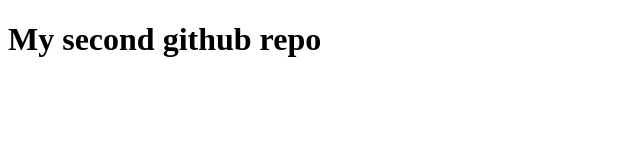
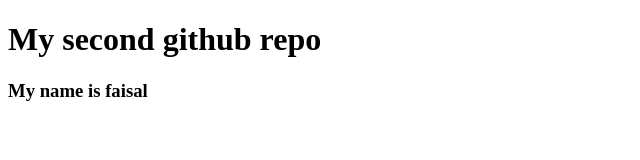
Before and after one commit to mdmahirfaisal/my-second-repo, a plain HTML site: page index.html in a window 1280 px wide. Shown: the whole page, without its empty margins (0-640 px from the left). Drawn offline with Linux system fonts and the light colour scheme.

Commit message:
some update

```diff
--- a/index.html
+++ b/index.html
@@ -8,6 +8,6 @@
 </head>
 <body>
     <h1>My second github repo</h1>
-
+    <h3>My name is faisal</h3>
 </body>
 </html>
```
